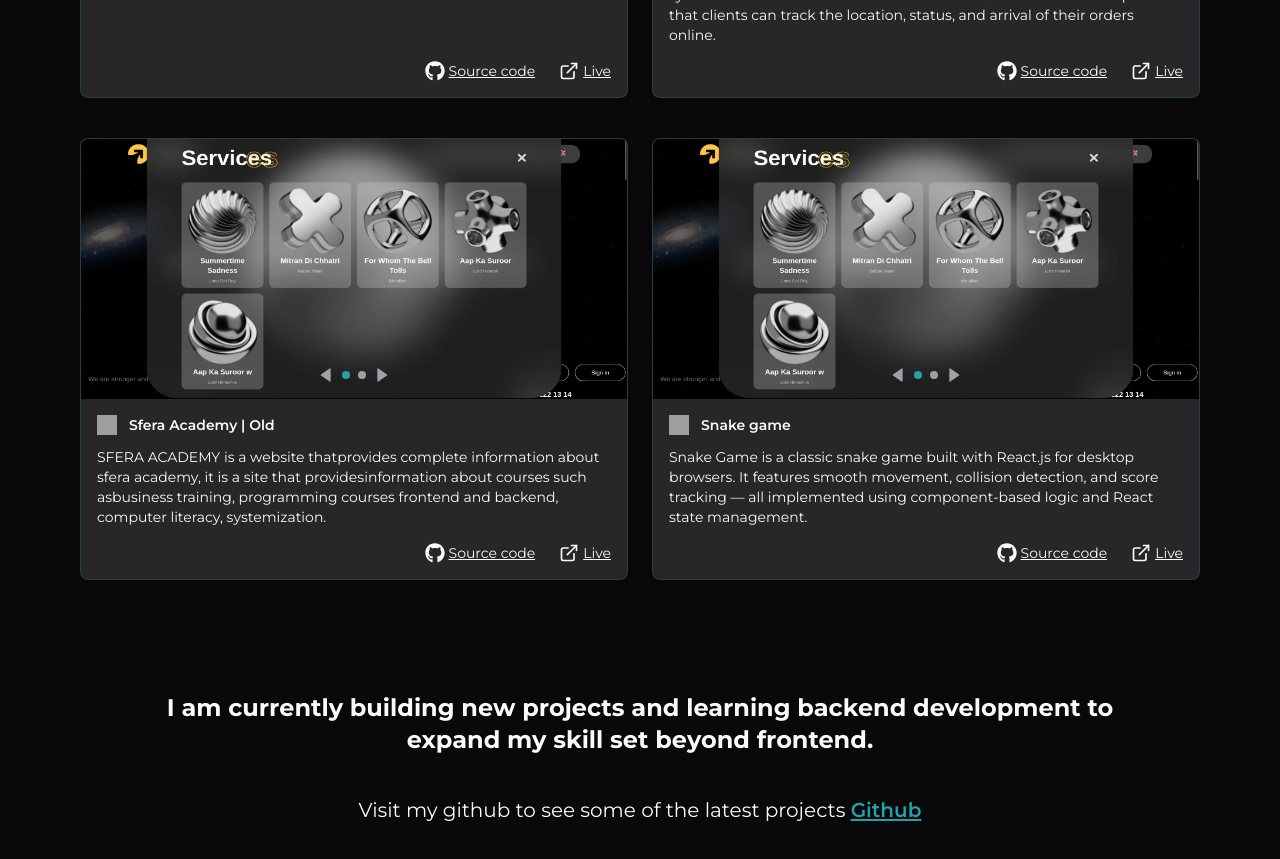
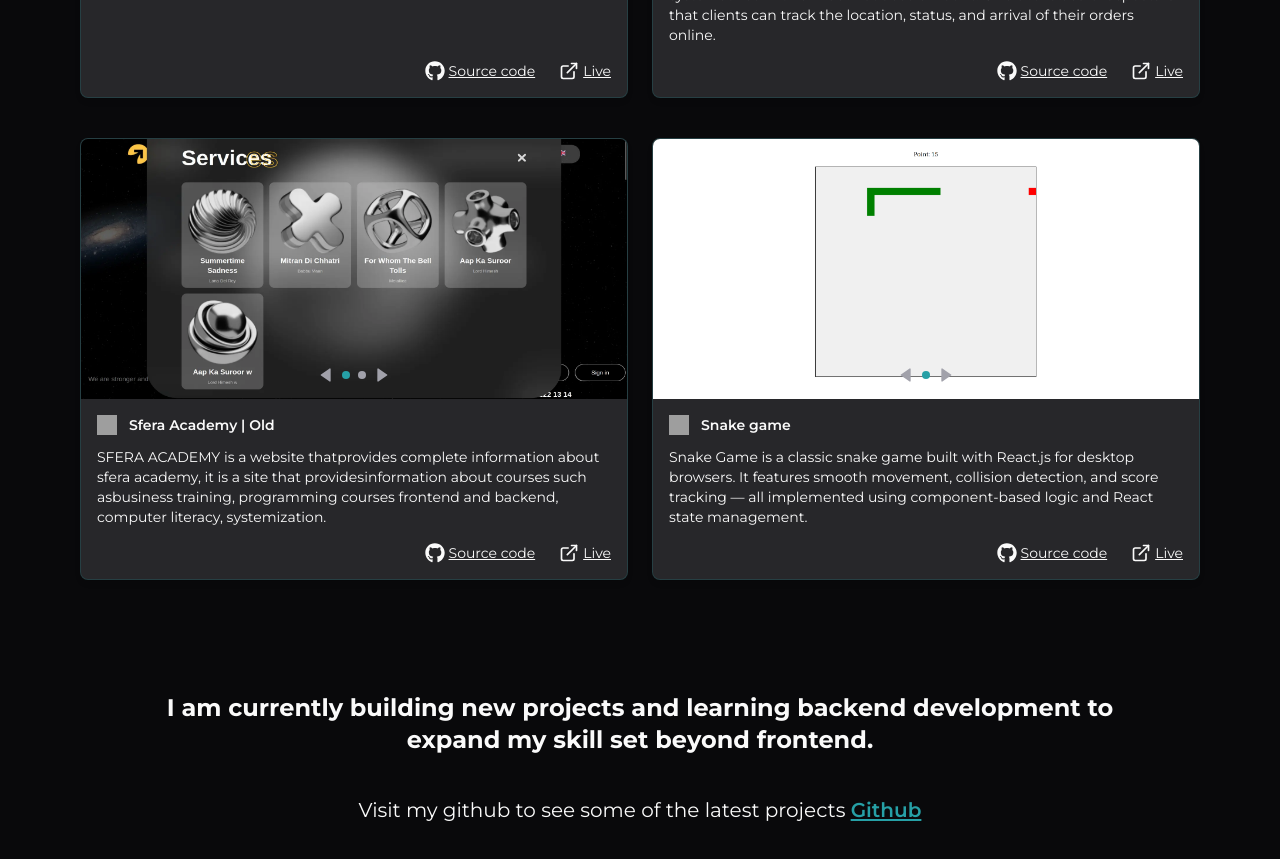
Before and after one commit to Alisher0903/alisherdev, a Next.js app: page /projects in a window 1280 px wide. Shown: the part 2680-3539 px from the top of the page. Built offline with nearby package versions, Linux system fonts and the light colour scheme; grey boxes are pictures that could not be loaded.

Commit message:
images edit

```diff
--- a/src/data/projects.ts
+++ b/src/data/projects.ts
@@ -193,8 +193,7 @@ export const PROJECTS_CARD: ProjectCardProps[] = [
     name: "Snake game",
     favicon: "/images/projects/logos/stockpredictor.ico",
     imageUrl: [
-      "/images/projects/sferacard1.webp",
-      "/images/projects/sferacard2.webp",
+      "/images/projects/snake.png",
     ],
     description:
       "Snake Game is a classic snake game built with React.js for desktop browsers. It features smooth movement, collision detection, and score tracking — all implemented using component-based logic and React state management.",
```
Also changed, not shown: public/images/projects/snake.png (added).
